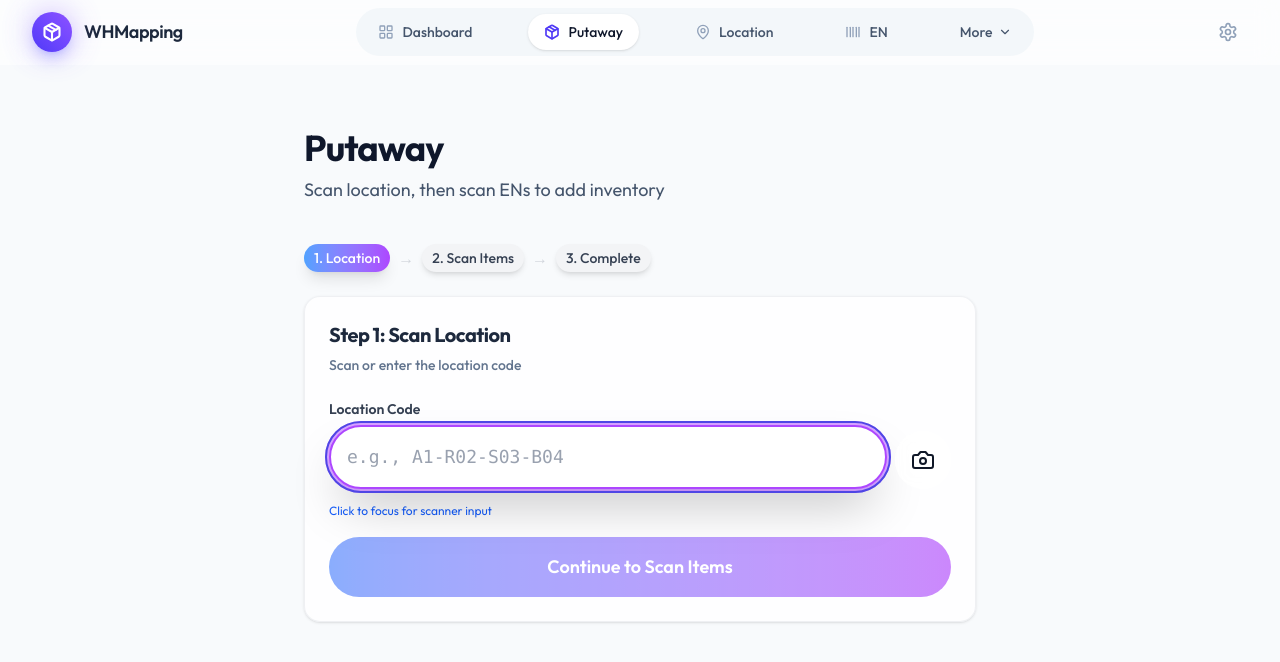
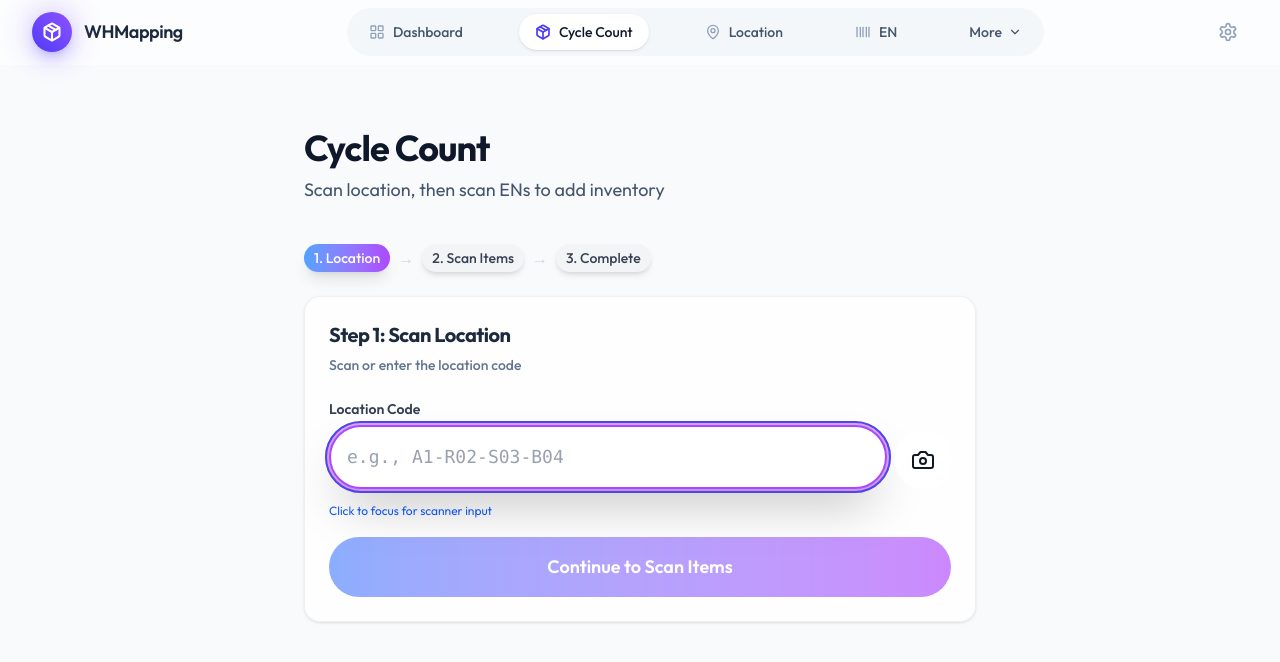
Before and after one commit to heyyrintu/wms-lifelong, a Next.js app: page /putaway in a window 1280 px wide. Shown: the top 662 px of the page. Built offline with nearby package versions, Linux system fonts and the light colour scheme.

Commit message:
refactor: rename Putaway to Cycle Count throughout the application
- Updated home page action card title
- Updated navigation menu item
- Updated logs page action filter dropdown
- Updated putaway page title, messages, and button labels

```diff
--- a/src/app/logs/page.tsx
+++ b/src/app/logs/page.tsx
@@ -105,7 +105,7 @@ export default function LogsPage() {
               className="w-full px-3 py-2 border border-gray-300 rounded-lg focus:ring-2 focus:ring-blue-500 focus:border-blue-500"
             >
               <option value="">All Actions</option>
-              <option value="PUTAWAY">Putaway</option>
+              <option value="PUTAWAY">Cycle Count</option>
               <option value="MOVE">Move</option>
               <option value="ADJUST">Adjust</option>
             </select>
@@ -242,8 +242,8 @@ export default function LogsPage() {
                         <td className="px-4 py-3 text-right">
                           <span
                             className={`font-semibold ${log.action === "ADJUST" && log.qty < 0
-                                ? "text-red-600"
-                                : "text-green-600"
+                              ? "text-red-600"
+                              : "text-green-600"
                               }`}
                           >
                             {log.qty > 0 ? "+" : ""}
--- a/src/app/page.tsx
+++ b/src/app/page.tsx
@@ -5,7 +5,7 @@ import { Package, MapPin, Barcode, ArrowRightLeft, Search, ScanLine, Lightbulb }
 
 const actions = [
   {
-    title: "Putaway",
+    title: "Cycle Count",
     description: "Scan location and ENs to add inventory",
     href: "/putaway",
     icon: Package,
--- a/src/app/putaway/page.tsx
+++ b/src/app/putaway/page.tsx
@@ -105,11 +105,11 @@ export default function PutawayPage() {
       });
 
       if (result.success) {
-        toast.success(`Putaway complete! ${items.length} EN(s) added.`);
+        toast.success(`Cycle Count complete! ${items.length} EN(s) added.`);
         setLastResult({ locationCode, items });
         setStep("complete");
       } else {
-        toast.error(result.error ?? "Putaway failed");
+        toast.error(result.error ?? "Cycle Count failed");
       }
     } catch {
       toast.error("An unexpected error occurred");
@@ -149,7 +149,7 @@ export default function PutawayPage() {
 
   return (
     <PageLayout
-      title="Putaway"
+      title="Cycle Count"
       description="Scan location, then scan ENs to add inventory"
       maxWidth="md"
     >
@@ -255,7 +255,7 @@ export default function PutawayPage() {
           {items.length > 0 && (
             <Card>
               <CardHeader
-                title={`Items to Putaway (${items.length})`}
+                title={`Items to Count (${items.length})`}
                 action={
                   <Badge variant="info">
                     Total: {items.reduce((sum, item) => sum + item.qty, 0)} units
@@ -304,7 +304,7 @@ export default function PutawayPage() {
                   size="lg"
                 >
                   <Check className="w-5 h-5 mr-2" />
-                  Complete Putaway
+                  Complete Cycle Count
                 </Button>
               </div>
             </Card>
@@ -320,7 +320,7 @@ export default function PutawayPage() {
               <Check className="w-8 h-8 text-green-600" />
             </div>
             <h2 className="text-2xl font-bold text-gray-900 mb-2">
-              Putaway Complete!
+              Cycle Count Complete!
             </h2>
             <p className="text-gray-600 mb-6">
               {lastResult.items.length} EN(s) added to{" "}
@@ -351,7 +351,7 @@ export default function PutawayPage() {
               </Button>
               <Button onClick={handleReset} className="flex-1">
                 <RotateCcw className="w-4 h-4 mr-2" />
-                New Putaway
+                New Cycle Count
               </Button>
             </div>
           </div>
--- a/src/components/layout/navigation.tsx
+++ b/src/components/layout/navigation.tsx
@@ -18,7 +18,7 @@ import { useState, useEffect, useRef } from "react";
 
 const navigation = [
   { name: "Dashboard", href: "/", icon: LayoutGrid },
-  { name: "Putaway", href: "/putaway", icon: Package },
+  { name: "Cycle Count", href: "/putaway", icon: Package },
   { name: "Lookup Location", href: "/lookup/location", icon: MapPin },
   { name: "Lookup EN", href: "/lookup/sku", icon: Barcode },
   { name: "Move Inventory", href: "/move", icon: ArrowRightLeft },
```
